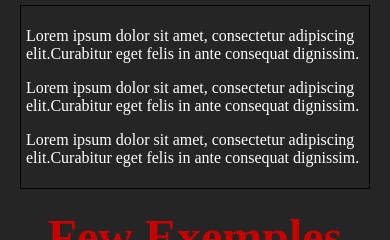
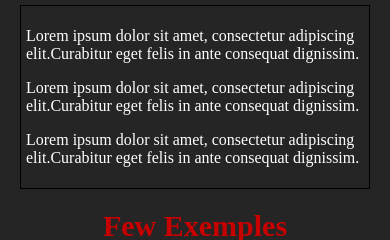
Before and after one commit to CeliaBoiss/projet1_musictionary, a PHP site: page /templateGenre.php in a window 390 px wide. Shown: the part 165-405 px from the top of the page. Run offline with PHP 8.4, Linux system fonts and the light colour scheme; some libraries are stand-ins or nearby versions.

Commit message:
add media queries section

```diff
--- a/templateGenreStyle.css
+++ b/templateGenreStyle.css
@@ -4,7 +4,7 @@
 .mainTitleGenre{
 
     height: 200px;
-    width : 100%;
+    width: 100%
 }
 
 
@@ -15,12 +15,18 @@
     padding : 5px;
 }
 
+/*Few exemples*/
+
+section h1{
+    font-size: 30px;;
+}
+
 ul li{
     list-style-type: none;
 }
 
 
-.video{
+.displayedVideo{
     border-radius: 10px;
 }
 
@@ -47,3 +53,6 @@ ul li{
     padding: 5px;
 
 }
+
+
+@media screen and (min-width: 812px) {
```
